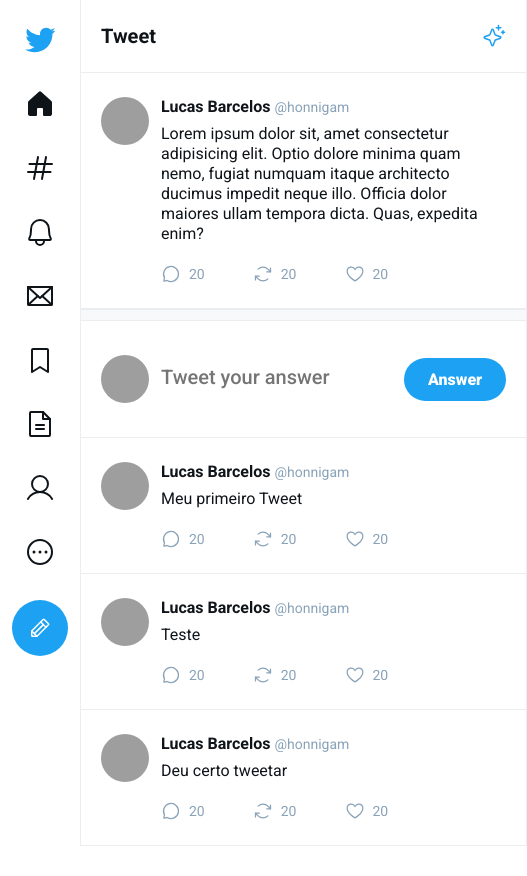
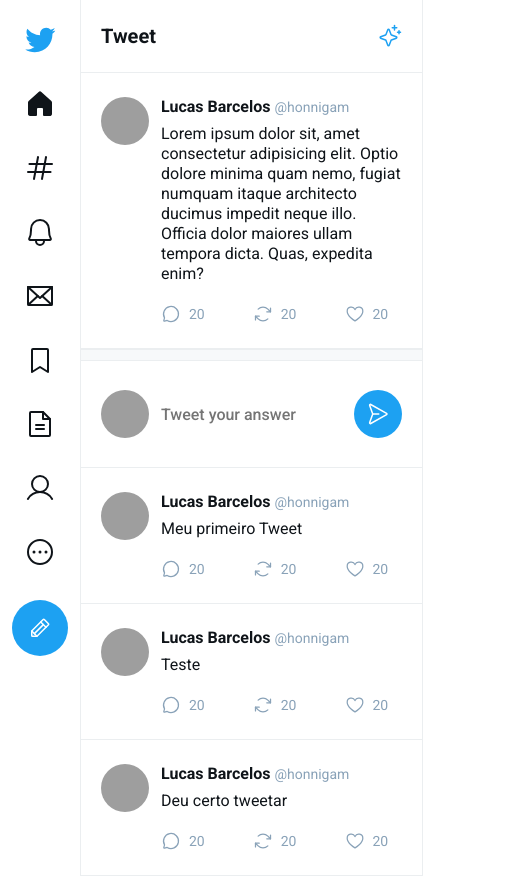
Before and after one commit to honnigam/react-tt, a React (Vite) app: page /status in a window 390 px wide. Shown: the whole page, 527 px wide, since content can reach past the window. Before the commit the page ends 846 px from the top, so only its background shows below. Built offline with nearby package versions, Linux system fonts and the light colour scheme; grey boxes are pictures that could not be loaded.

Commit message:
finalized the project with intense front-end technologies

```diff
--- a/src/layouts/Default.css
+++ b/src/layouts/Default.css
@@ -2,7 +2,7 @@
 .layout {
   margin: 0 auto;
   max-width: 1000px;
-
+  min-height: 100vh;
   display: grid;
   grid-template-columns: 300px 1fr;
 }
--- a/src/pages/Status.css
+++ b/src/pages/Status.css
@@ -51,3 +51,27 @@
 .answer-tweet-form button[type=submit]:hover{
 filter: brightness(0.9);
 }
+
+.answer-tweet-form button[type=submit] svg {
+  width: 1.5rem;
+  height: 1.5rem;
+  display: none;
+}
+
+@media (max-width: 780px) {
+  .answer-tweet-form label textarea {
+    font-size: 1rem;
+  }
+
+  .answer-tweet-form button[type=submit]{
+    padding: 0.75rem;
+  }
+
+  .answer-tweet-form button[type=submit] svg {
+    display: block;
+  }
+
+  .answer-tweet-form button[type=submit] span {
+    display: none;
+  };
+}
--- a/src/pages/Status.tsx
+++ b/src/pages/Status.tsx
@@ -3,6 +3,7 @@
 import { Separator } from "../components/Separator"
 import { Tweet } from "../components/Tweet"
 import './Status.css'
+import { PaperPlaneRight } from "phosphor-react"
 
 /**
  * Fluxo de renderização (do zero):
@@ -67,7 +68,10 @@
         onChange={(event) => {setNewAnswer(event.target.value)}}
         />
       </label>
-      <button type="submit">Answer</button>
+      <button type="submit">
+        <PaperPlaneRight/>
+        <span> Answer </span>
+      </button>
     </form>
 
 
```
